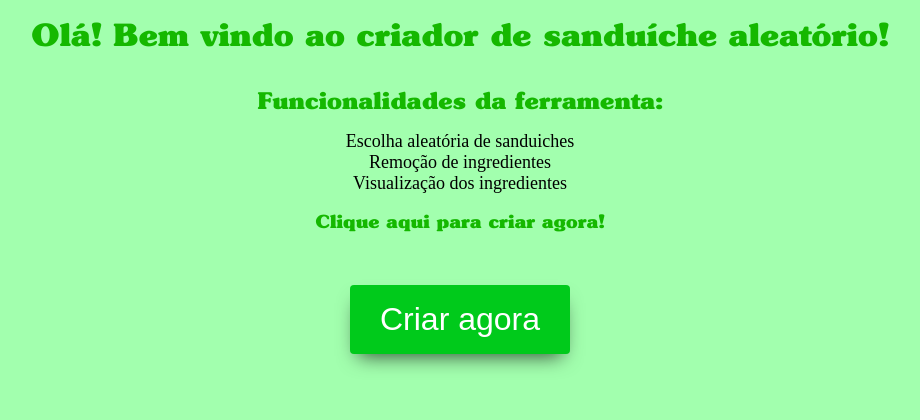
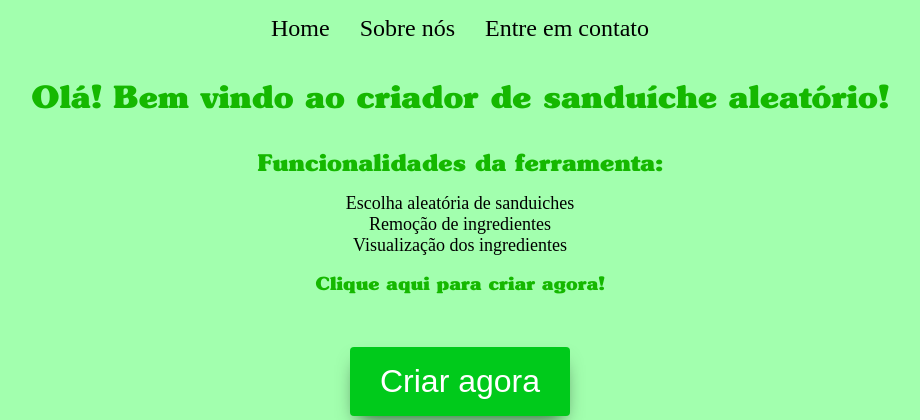
Before and after one commit to Davi-s-Brain/sandwich_project, a Flask app: page /views/ in a window 1280 px wide. Shown: the top 420 px of the page, without its empty margins (180-1100 px from the left). Run offline with Flask 3, Linux system fonts and the light colour scheme.

Commit message:
Adding style to the nav bar

```diff
--- a/sandubaproject/static/css/main.css
+++ b/sandubaproject/static/css/main.css
@@ -71,3 +71,23 @@ button:hover:after {
   opacity: 1;
   right: 10px;
 }
+
+#menu-header {
+  display: flex;
+  flex-direction: row;
+  justify-content: center;
+  width: 100%;
+  padding-bottom: 20px;
+}
+
+#menu-header a {
+  padding: 15px;
+  padding-bottom: 0px;
+  font-size: x-large;
+  text-decoration: none;
+  color: black;
+}
+
+#menu-header a:hover {
+  text-decoration: underline;
+}
--- a/sandubaproject/templates/index.html
+++ b/sandubaproject/templates/index.html
@@ -12,6 +12,23 @@
     <title>Página inicial</title>
   </head>
   <body>
+    <header>
+      <div id="top-header">
+        <nav>
+          <ul id="menu-header">
+            <li>
+              <a href="#">Home</a>
+            </li>
+            <li>
+              <a href="#">Sobre nós</a>
+            </li>
+            <li>
+              <a href="#">Entre em contato</a>
+            </li>
+          </ul>
+        </nav>
+      </div>
+    </header>
     <h1>Olá! Bem vindo ao criador de sanduíche aleatório!</h1>
     <h2>Funcionalidades da ferramenta:</h2>
     <ul>
```
